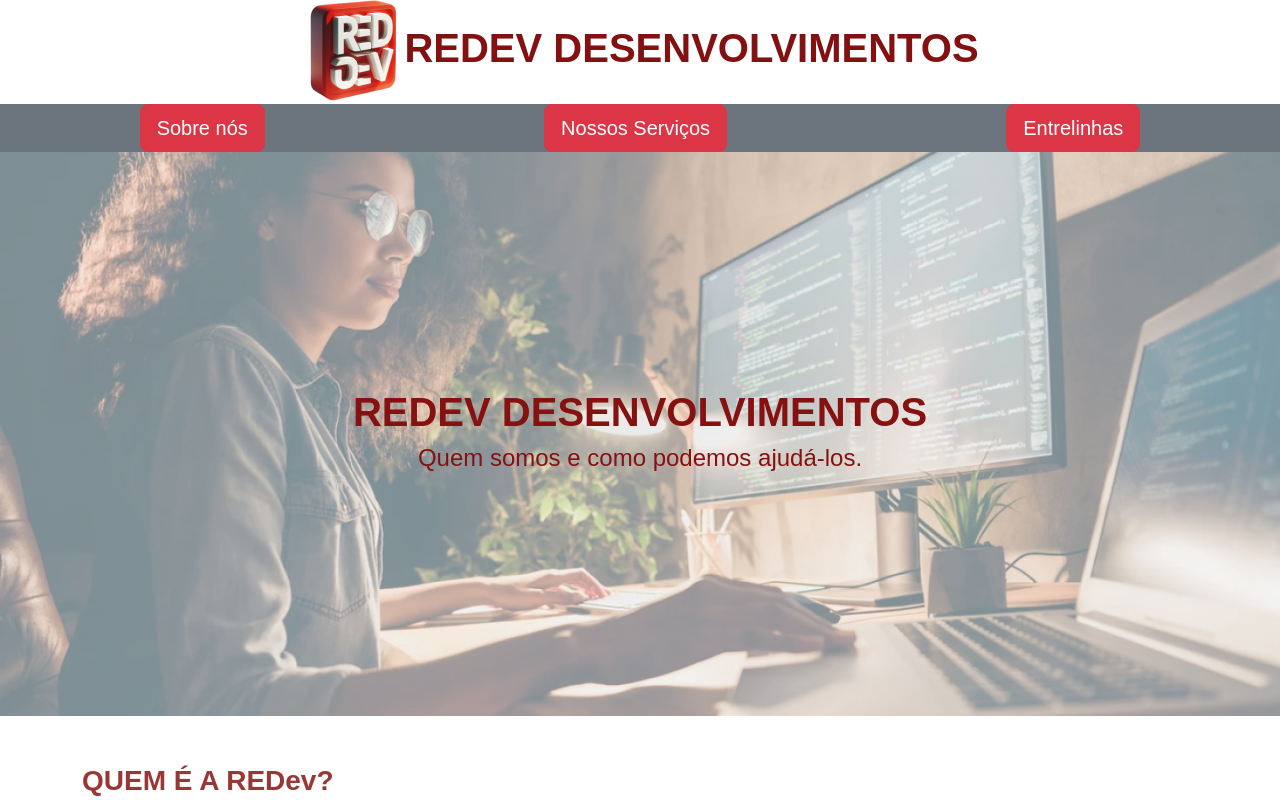
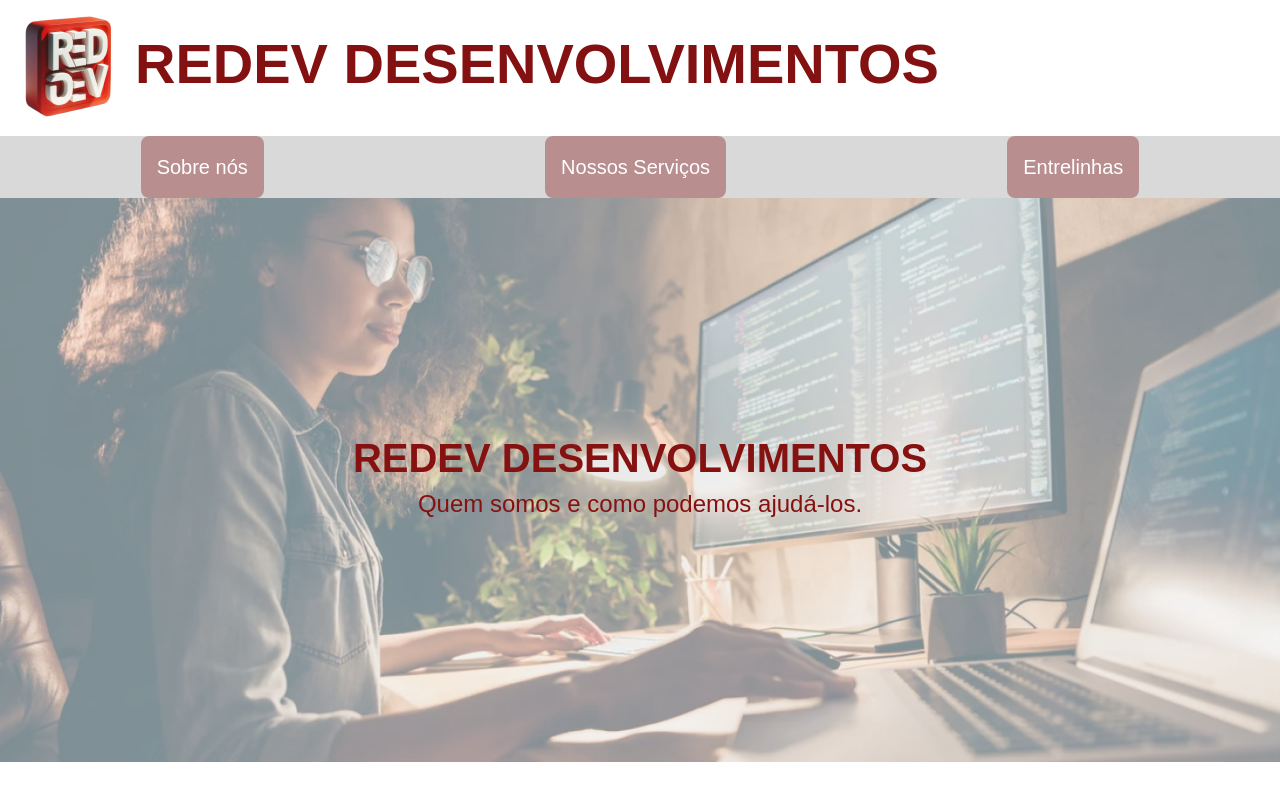
Before and after one commit to RafaeleRibeiro/Entrelinhas, a React (Vite) app in the folder site-entrelinhas/: page / in a window 1280 px wide. Shown: the top 800 px of the page. Built offline with nearby package versions, Linux system fonts and the light colour scheme; a web font is replaced by a local one.

Commit message:
header completo

```diff
--- a/site-entrelinhas/src/components/header/Header.css
+++ b/site-entrelinhas/src/components/header/Header.css
@@ -1,9 +1,16 @@
-.header {
-  display: flex;
-  justify-content: center;
-  align-items: center;
+.header h1 {
+  color: hsl(0, 77%, 29%);
+  font-size: 42pt;
 }
 
-.header h1 {
-  color: hsl(0, 77%, 29%);
+.bg-secondary{
+  background: #D9D9D9 !important;
 }
+
+.bg-secondary .btn-danger{
+  background: #8511115f;
+}
+.bg-secondary .btn{
+  border: none;
+
+}
--- a/site-entrelinhas/src/components/header/Header.jsx
+++ b/site-entrelinhas/src/components/header/Header.jsx
@@ -5,20 +5,22 @@ import logo from "../../assets/logo.png";
 const Header = () => {
   return (
     <>
-      <div className="text-center d-flex header justify-content-center">
+      <div className="d-flex justify-content-start header gap-3 p-3">
         <img src={logo} alt="" />
-        <h1 className=""> <b>REDEV DESENVOLVIMENTOS </b></h1>
+        <h1 className="">
+          <b>REDEV DESENVOLVIMENTOS</b>
+        </h1>
         {/* <ion-icon name="call-outline"></ion-icon>
         <ion-icon name="mail-outline"></ion-icon> */}
       </div>
       <div className="bg-secondary d-flex justify-content-around">
-        <a className="btn btn-danger btn-lg" href="#SobreNos">
+        <a className="btn btn-danger btn-lg p-3" href="#SobreNos">
           Sobre nós
         </a>
-        <a className="btn btn-danger btn-lg" href="#NossosServicos">
+        <a className="btn btn-danger btn-lg p-3" href="#NossosServicos">
           Nossos Serviços
         </a>
-        <a className="btn btn-danger btn-lg" href="#">
+        <a className="btn btn-danger btn-lg p-3" href="#">
           Entrelinhas
         </a>
       </div>
```
Also changed, not shown: site-entrelinhas/src/index.css (line endings or trailing spaces).
